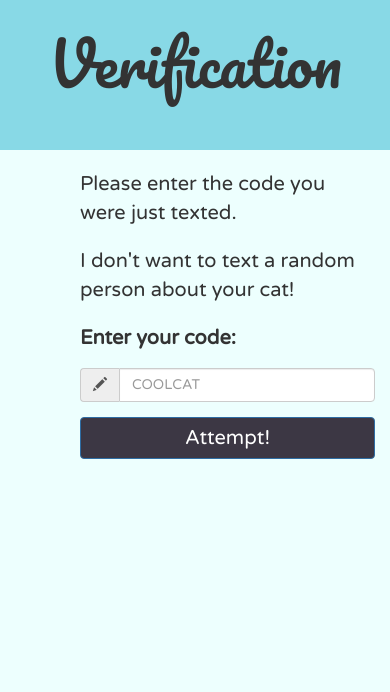
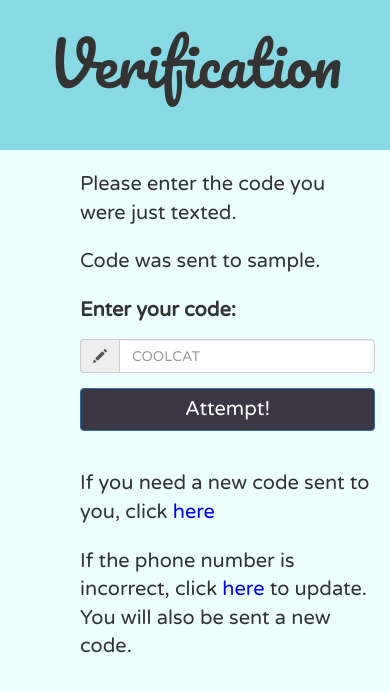
Before and after one commit to ceorourke/cat-texts, a Flask app: template templates/verification.html in a window 390 px wide. Shown: the top 692 px of the page. Run offline with Flask 2, Linux system fonts and the light colour scheme; the template is opened without the code that fills it: values that come from a table or form of the project are taken from there, others are empty; the visitor is signed in with stand-in values (Sample User, id 1); data comes from the database, SQL or seed files in the repository; some libraries are stand-ins or nearby versions.

Commit message:
Added functionality to update phone number if entered incorrectly at registration

```diff
--- a/server.py
+++ b/server.py
@@ -92,7 +92,7 @@ def login():
     if (existing_email is not None and
         bcrypt.checkpw(password, hashed) and
         user.is_verified == False):
-        return render_template("verification.html") # they haven't been verified
+        return render_template("verification.html", user=user) # they haven't been verified
 
     if (existing_email is not None and
         bcrypt.checkpw(password, hashed) and
@@ -202,12 +202,41 @@ def register_process():
             # name="Job for " + current_user + ". Sending text at " + date.hour + ":" + date.minute,
             replace_existing=False)
 
-        return render_template("verification.html")
+        return render_template("verification.html", user=current_user)
 
     else:
         flash("Email already in use")
 
     return redirect("/")
+
+@app.route('/update_phone', methods=["GET", "POST"])
+def update_phone():
+    """Update user's phone number and re-send code"""
+
+    phone = request.form.get("phone")
+    country_code = '+1' # US country code
+    phone = ''.join(num for num in phone if num not in '-')
+    phone = country_code + phone
+    user = User.query.filter_by(user_id=session["user_id"]).first()
+    user.phone_number = phone
+
+    code = ""
+    chars = 'ABCDEFGHIJKLMNOPQRSTUVWXYZ0123456789'
+    while len(code) < 6:
+        a_letter = random.choice(chars)
+        code += a_letter
+
+    user.verification_code = code
+
+    db.session.commit()
+
+    message = client.messages.create(
+    to=phone,
+    from_="+14138486585",
+    body=code)
+    print(message.sid)
+
+    return render_template("verification.html", user=user)
 
 @app.route('/check_verification_code.json')
 def check_verification_code():
--- a/templates/verification.html
+++ b/templates/verification.html
@@ -10,11 +10,12 @@
   <div class="row">
     <div class="col-xs-offset-2 col-xs-10
                 col-sm-offset-4 col-sm-6
-                col-md-offset-4 col-md-6
-                col-lg-offset-3 col-lg-4">
+                col-md-offset-4 col-md-7
+                col-lg-offset-4 col-lg-5">
 
-     <p>Please enter the code you were just texted. </p>
-     <p> I don't want to text a random person about your cat!</p>
+     <p>Please enter the code you were just texted.</p>
+     <p> Code was sent to {{ user.phone_number }}.</p>
+     <!-- <p>I don't want to text a random person about your cat!</p> -->
 
       <form method="POST" action="/verification">
         <div class="form-group">
@@ -30,9 +31,59 @@
         </div>
         <input type="submit" id="attempt" value="Attempt!" class="btn btn-primary btn-block">
       </form>
+    </br>
+
+     <p>If you need a new code sent to you, click <span id="new-code" style="color:blue">here</span></p>
+     <div id="new-code-confirm" style="display: none;">
+      <form method="POST" action="/resend-code">
+        <input type="submit" id="attempt" value="Send me a new code" class="btn btn-primary btn-block">
+      </form>
+     </div>
+
+     <p>If the phone number is incorrect, click <span id="phone" style="color:blue">here</span> to update. You will also be sent a new code.</p>
+     <div id="phone-update" style="display: none;">
+      <form data-toggle="validator" role="form" method="POST" action="/update_phone">
+        <div class="form-group">
+          <label class="control-label" for="field-name">Phone Number</label>
+          <div class="input-group">
+            <div class="input-group-addon">
+              <span class="glyphicon glyphicon-earphone" aria-hidden="true"></span>
+            </div>
+          <input id="phone" class="form-control" type="text" name="phone"
+                 pattern="^\d{3}-\d{3}-\d{4}$"
+                 placeholder="415-123-4567" required>
+          </div>
+        </div>
+        <input type="submit" id="update-phone" value="Submit" class="btn btn-primary btn-block">
+       </form>
+     </div>
+
     </div>
   </div>
 </div>
+
+<script>
+// function updatePhone() {
+//     $.get('/update_phone', {phone: $('#phone').val()}, );
+// }
+
+// $('#update-phone').click(updatePhone);
+
+
+function showPhoneUpdate(){
+  $('#phone-update').toggle();
+}
+
+$('#phone').click(showPhoneUpdate);
+
+////////////////////////////////////////////////////////////////////////////
+
+function showNewCode(){
+  $('#new-code-confirm').toggle();
+}
+$('#new-code').click(showNewCode);
+
+</script>
 
 <script src="/static/verification.js"></script>
 
```
